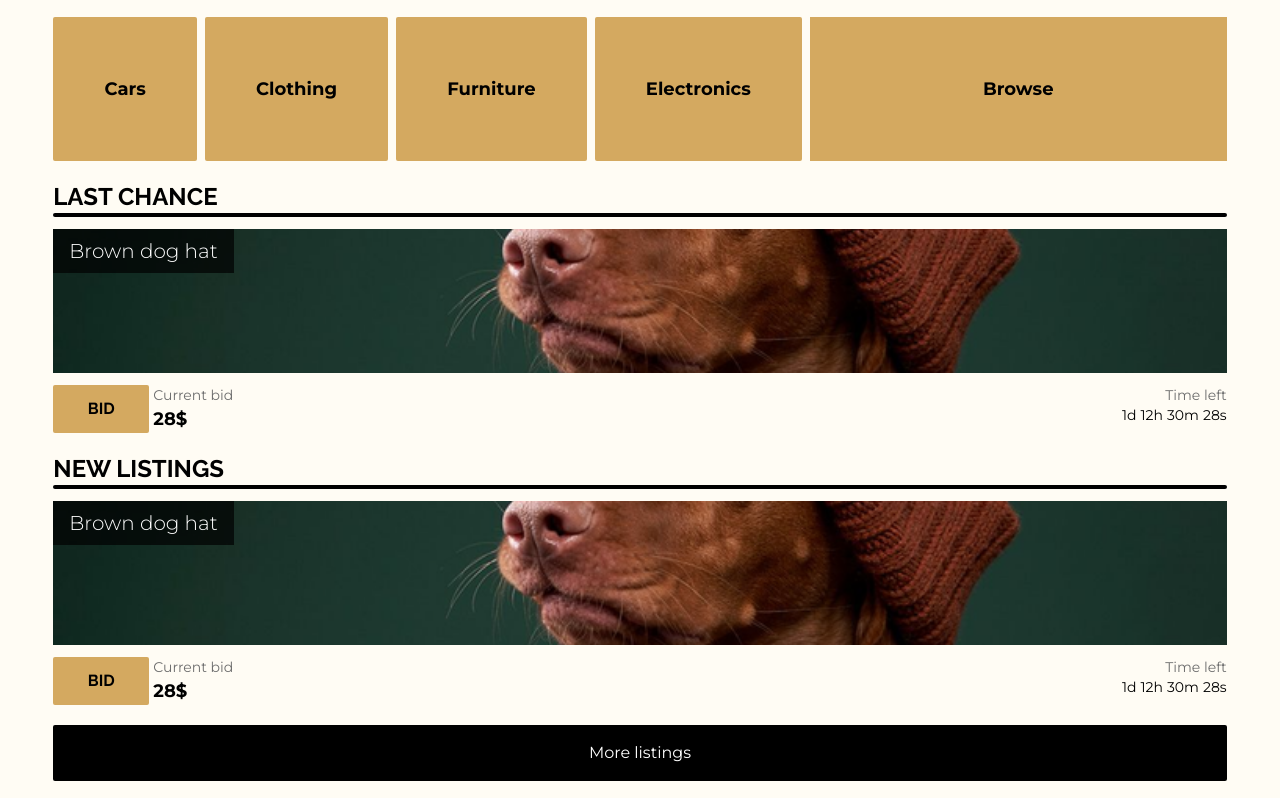
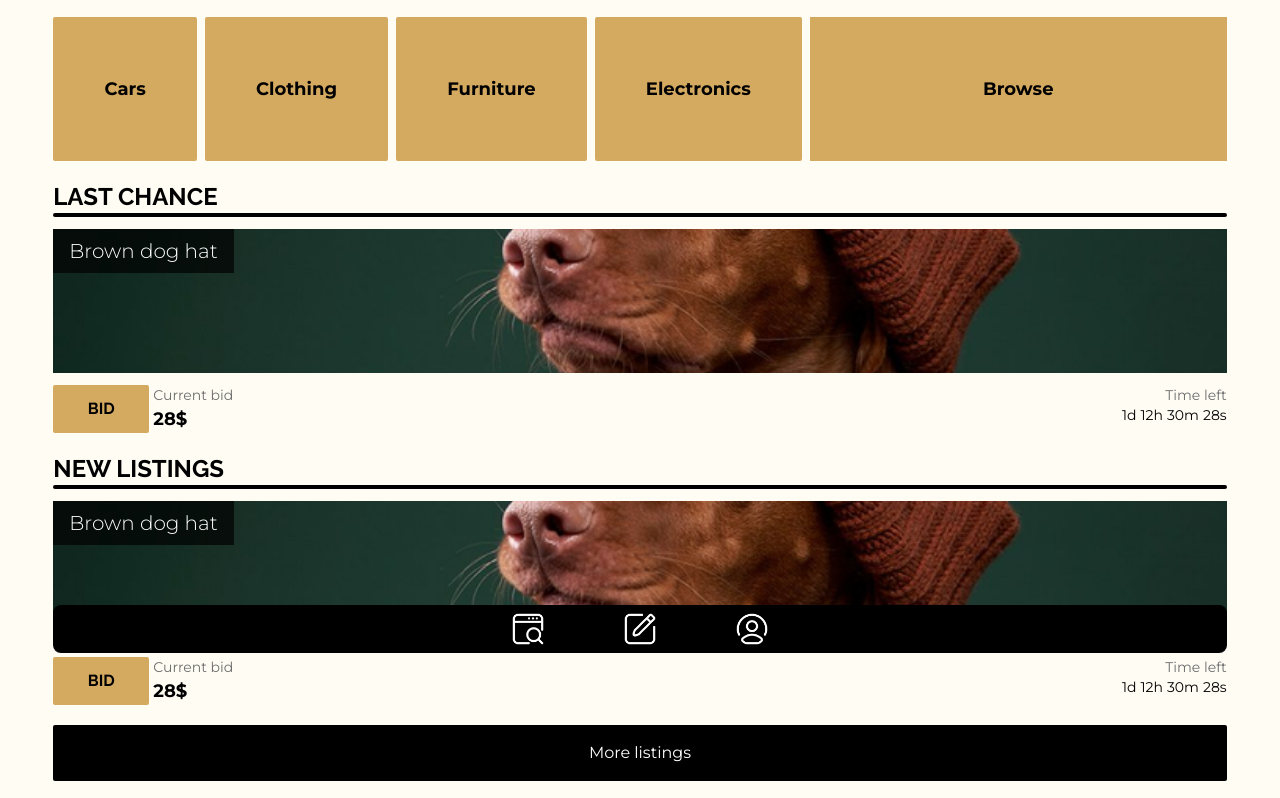
Before and after one commit to DanielEkerhovd/semester-project-2, a website: page index.html in a window 1280 px wide. Shown: the part 127-925 px from the top of the page. Drawn offline with nearby package versions, Linux system fonts and the light colour scheme; files that its build step writes are made by us from their sources.

Commit message:
Created footer hotbar

```diff
--- a/index.html
+++ b/index.html
@@ -205,16 +205,31 @@
         </a>
       </section>
       <!-- Hotbar -->
-      <nav class="bg- rounded-sm">
-        <div>
-          <a href="#">
+      <section class="bg-black rounded-lg h-12 sticky bottom-5">
+        <nav class="flex justify-between px-7 h-full w-full max-w-80 m-auto">
+          <a href="#" class="h-full flex justify-center items-center">
             <img
               src="./src/media/icons/hotbar/browse-w.png"
               alt="Browse icon"
+              class="size-10/12 object-contain"
             />
           </a>
-        </div>
-      </nav>
+          <a href="#" class="h-full flex justify-center items-center">
+            <img
+              src="./src/media/icons/hotbar/create-w.png"
+              alt="Create new listing icon"
+              class="size-10/12 object-contain"
+            />
+          </a>
+          <a href="#" class="h-full flex justify-center items-center">
+            <img
+              src="./src/media/icons/hotbar/profile-w.png"
+              alt="Profile icon"
+              class="size-10/12 object-contain"
+            />
+          </a>
+        </nav>
+      </section>
     </main>
   </body>
 </html>
```
